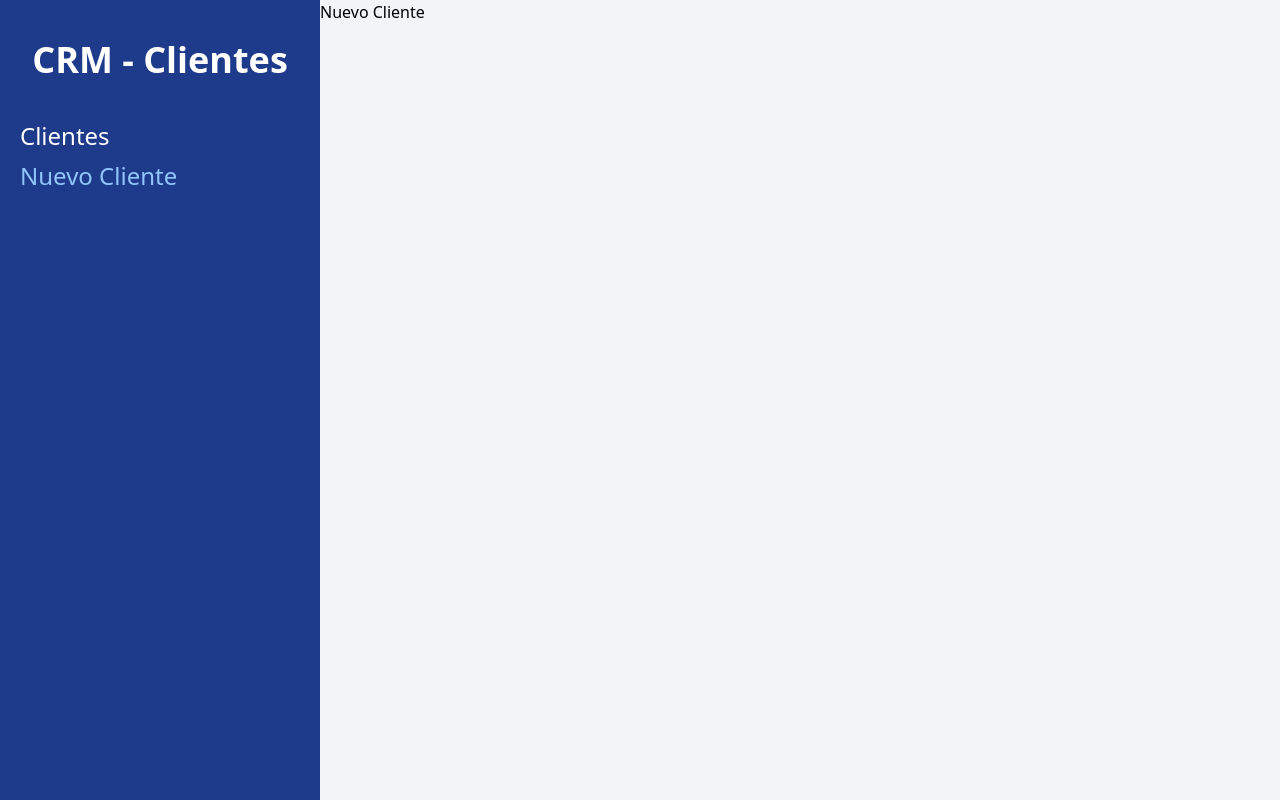
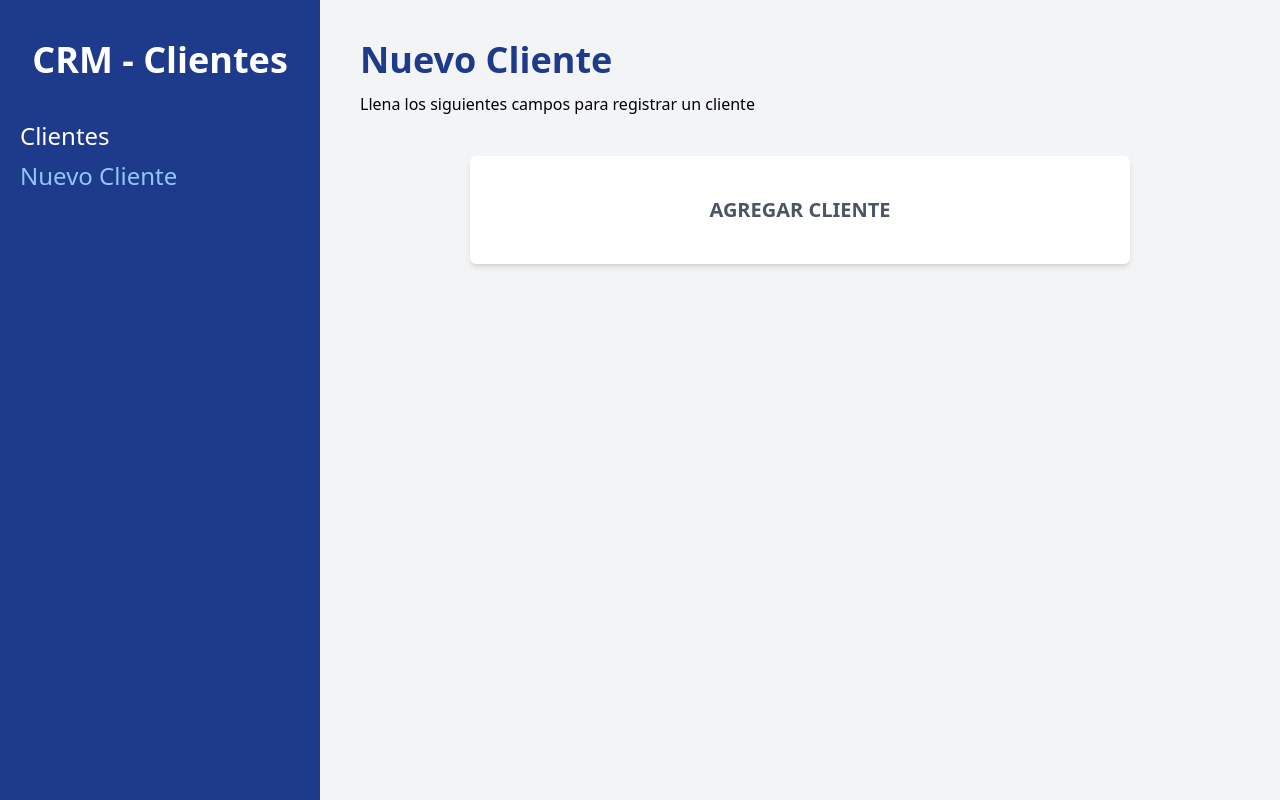
Before and after one commit to epe0413/crm-react, a React (Vite) app: page /clientes/nuevo in a window 1280 px wide. Built offline with nearby package versions, Linux system fonts and the light colour scheme.

Commit message:
Se creo el componente de Formulario y su estructura básica

```diff
--- /dev/null
+++ b/src/components/Formulario.jsx
@@ -0,0 +1,11 @@
+import React from 'react'
+
+const Formulario = () => {
+  return (
+    <div className='bg-white mt-10 px-5 py-10 rounded-md shadow-md md:w-3/4 mx-auto'>
+        <h1 className='text-gray-600 font-bold text-xl uppercase text-center'>Agregar cliente</h1>
+    </div>
+  )
+}
+
+export default Formulario
--- a/src/layout/Layout.jsx
+++ b/src/layout/Layout.jsx
@@ -19,7 +19,7 @@
           >Nuevo Cliente</Link>
         </nav>
       </div>
-      <div className="md:w-3/4">
+      <div className="md:w-3/4 p-10">
         <Outlet />
       </div>
     </div>
--- a/src/pages/NuevoCliente.jsx
+++ b/src/pages/NuevoCliente.jsx
@@ -1,10 +1,14 @@
 import React from 'react'
+import Formulario from '../components/Formulario'
 
 const NuevoCliente = () => {
   return (
-    <div>
-        <h1>Nuevo Cliente</h1>
-    </div>
+    <>
+      <h1 className='font-black text-4xl text-blue-900'>Nuevo Cliente</h1>
+      <p className='mt-3'>Llena los siguientes campos para registrar un cliente</p>
+
+      <Formulario/>
+    </>
   )
 }
 
```
